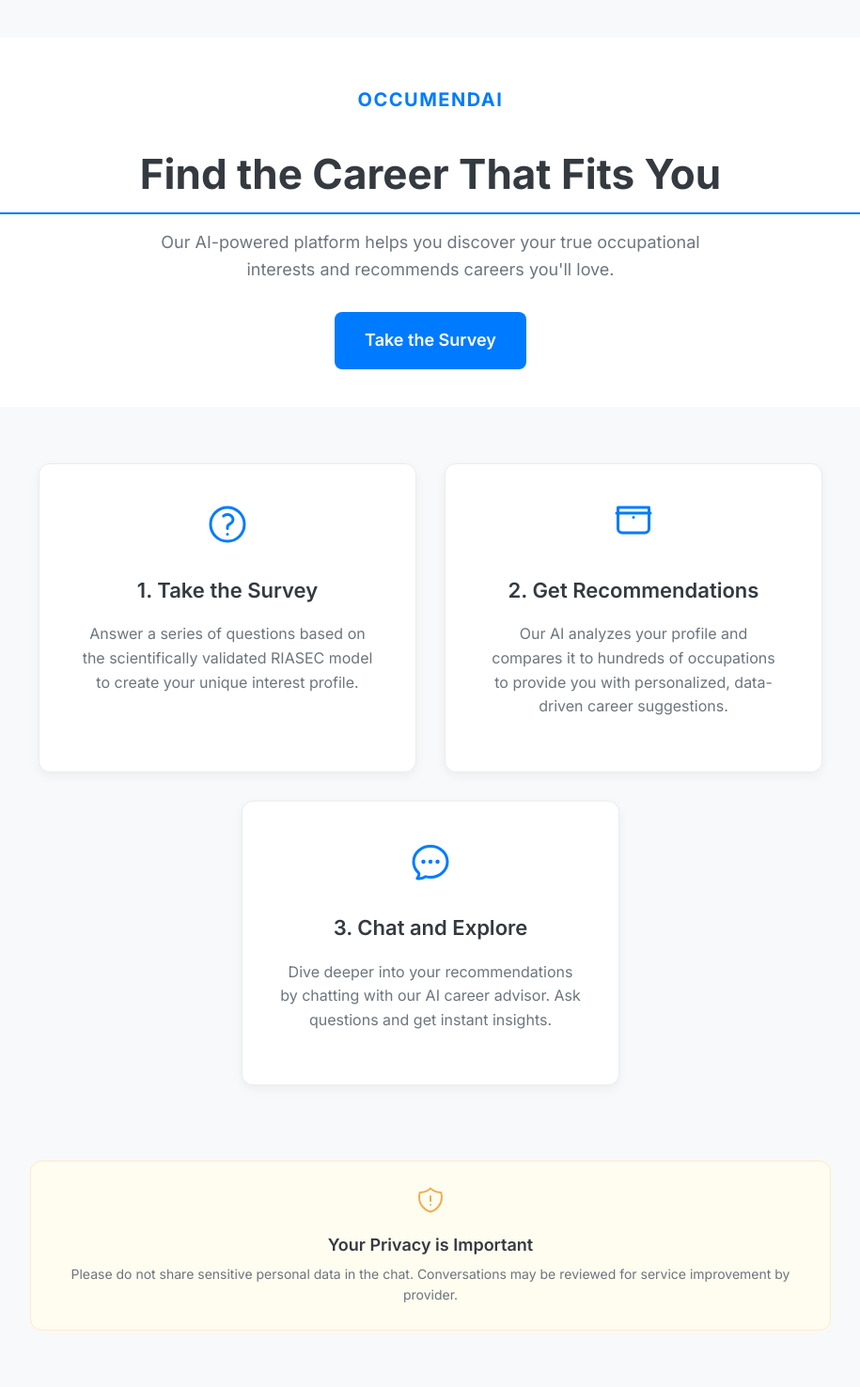
After one commit to hllzmz/occumend-ai, a Flask app: page / in a window 1280 px wide. The commit adds this page. Shown: the whole page at 94% size, without its empty margins (182-1097 px from the left). Run offline with Flask 3, Linux system fonts and the light colour scheme.

Commit message:
Update landing page layout and styles

```diff
--- a/app/static/css/style.css
+++ b/app/static/css/style.css
@@ -1,5 +1,5 @@
 body {
-    font-family: -apple-system, BlinkMacSystemFont, "Segoe UI", Roboto, "Helvetica Neue", Arial, sans-serif;
+    font-family: 'Inter', -apple-system, BlinkMacSystemFont, "Segoe UI", Roboto, "Helvetica Neue", Arial, sans-serif;
     max-width: 1200px;
     margin: 40px auto;
     padding: 0 20px;
@@ -672,3 +672,170 @@
         max-height: 45vh;
     }
 }
+
+.landing-main {
+    flex-grow: 1;
+}
+
+.hero-brand {
+    color: #007bff;
+    font-size: 20px;
+    font-weight: 700;
+    margin-bottom: 12px;
+    text-transform: uppercase;
+    letter-spacing: 1.5px;
+}
+
+.hero {
+    text-align: center;
+    padding: 30px 20px 40px 20px;
+    background-color: #ffffff;
+    border-radius: 12px;
+}
+
+.hero-title {
+    font-size: 44px;
+    font-weight: 700;
+    color: #343a40;
+    margin-bottom: 16px;
+    line-height: 1.2;
+}
+
+.hero-subtitle {
+    font-size: 18px;
+    color: #6c757d;
+    max-width: 600px;
+    margin: 0 auto 30px;
+}
+
+.cta-button {
+    display: inline-block;
+    background-color: #007bff;
+    color: white;
+    padding: 16px 32px;
+    border-radius: 8px;
+    text-decoration: none;
+    font-size: 18px;
+    font-weight: 600;
+    transition: background-color 0.3s, transform 0.3s;
+}
+
+.cta-button:hover {
+    background-color: #0056b3;
+    transform: translateY(-2px);
+}
+
+.features {
+    display: flex;
+    justify-content: center;
+    gap: 30px;
+    padding: 60px 0;
+    flex-wrap: wrap;
+}
+
+.feature-card {
+    background-color: #ffffff;
+    border-radius: 12px;
+    padding: 40px;
+    text-align: center;
+    max-width: 320px;
+    box-shadow: 0 4px 12px rgba(0,0,0,0.05);
+    transition: transform 0.3s, box-shadow 0.3s;
+    border: 1px solid #e9ecef;
+}
+
+.feature-card:hover {
+    transform: translateY(-5px);
+    box-shadow: 0 8px 20px rgba(0,0,0,0.08);
+}
+
+.feature-icon {
+    margin-bottom: 20px;
+    color: #007bff;
+}
+
+.feature-icon svg {
+    width: 48px;
+    height: 48px;
+}
+
+.feature-title {
+    font-size: 22px;
+    font-weight: 600;
+    margin-bottom: 10px;
+}
+
+.feature-description {
+    color: #6c757d;
+    font-size: 16px;
+}
+
+.privacy-warning {
+    padding: 20px 0;
+}
+
+.privacy-content {
+    max-width: 800px;
+    margin: 0 auto;
+    display: flex;
+    flex-direction: column;
+    align-items: center;
+    justify-content: center;
+    gap: 10px;
+    background-color: #fffcf0;
+    padding: 25px;
+    border-radius: 12px;
+    border: 1px solid #fdecc5;
+}
+
+.privacy-icon {
+    flex-shrink: 0;
+}
+
+.privacy-icon svg {
+    width: 32px;
+    height: 32px;
+    color: #f0ad4e;
+}
+
+.privacy-text {
+    text-align: center;
+}
+
+.privacy-title {
+    font-size: 18px;
+    font-weight: 600;
+    margin: 0 0 5px 0;
+}
+
+.privacy-description {
+    color: #6c757d;
+    font-size: 14px;
+    margin: 0;
+}
+
+
+
+/* Responsive Design */
+@media (max-width: 992px) {
+    .hero-title {
+        font-size: 40px;
+    }
+    .hero-subtitle {
+        font-size: 18px;
+    }
+}
+
+@media (max-width: 768px) {
+    .hero-title {
+        font-size: 32px;
+    }
+    .hero-subtitle {
+        font-size: 16px;
+    }
+    .features {
+        flex-direction: column;
+        align-items: center;
+        gap: 20px;
+    }
+}
--- a/app/templates/index.html
+++ b/app/templates/index.html
@@ -48,8 +48,7 @@
             <!-- Suggested questions will be inserted here by script.js -->
         </div>
         <div id="chat-form-container">
-            <p class="chat-disclaimer">Please avoid sharing sensitive personal information. Conversations may be
-                reviewed for service improvement.</p>
+            <p class="chat-disclaimer">Please avoid sharing sensitive personal information. Conversations may be reviewed for service improvement by provider.</p>
             <form id="chat-form">
                 <textarea id="chat-input" placeholder="Ask a follow-up..." rows="1"></textarea>
                 <button type="submit">Send</button>
--- /dev/null
+++ b/app/templates/landing.html
@@ -0,0 +1,75 @@
+<!DOCTYPE html>
+<html lang="en">
+
+<head>
+    <meta charset="UTF-8">
+    <meta name="viewport" content="width=device-width, initial-scale=1.0">
+    <title>Welcome to OccumendAI</title>
+    <link rel="icon" type="image/png" sizes="32x32" href="{{ url_for('static', filename='images/favicon-32x32.png') }}">
+    <link rel="icon" type="image/png" sizes="16x16" href="{{ url_for('static', filename='images/favicon-16x16.png') }}">
+    <link rel="stylesheet" href="{{ url_for('static', filename='css/style.css') }}">
+    <link rel="preconnect" href="https://fonts.googleapis.com">
+    <link rel="preconnect" href="https://fonts.gstatic.com" crossorigin>
+    <link href="https://fonts.googleapis.com/css2?family=Inter:wght@400;500;600;700&display=swap" rel="stylesheet">
+</head>
+
+<body>
+    <div class="landing-page">
+        <main class="landing-main">
+            <section class="hero">
+                <div class="hero-content">
+                    <p class="hero-brand">OccumendAI</p>
+                    <h1 class="hero-title">Find the Career That Fits You</h1>
+                    <p class="hero-subtitle">Our AI-powered platform helps you discover your true occupational interests and recommends careers you'll love.</p>
+                    <a href="/survey" class="cta-button">Take the Survey</a>
+                </div>
+            </section>
+
+            <section class="features">
+                <div class="feature-card">
+                    <div class="feature-icon">
+                        <svg xmlns="http://www.w3.org/2000/svg" fill="none" viewBox="0 0 24 24" stroke-width="1.5" stroke="currentColor">
+                          <path stroke-linecap="round" stroke-linejoin="round" d="M9.879 7.519c1.171-1.025 3.071-1.025 4.242 0 1.172 1.025 1.172 2.687 0 3.712-.203.179-.43.326-.67.442-.745.361-1.45.999-1.45 1.827v.75M21 12a9 9 0 1 1-18 0 9 9 0 0 1 18 0Zm-9 5.25h.008v.008H12v-.008Z" />
+                        </svg>
+                    </div>
+                    <h3 class="feature-title">1. Take the Survey</h3>
+                    <p class="feature-description">Answer a series of questions based on the scientifically validated RIASEC model to create your unique interest profile.</p>
+                </div>
+                <div class="feature-card">
+                    <div class="feature-icon">
+                        <svg xmlns="http://www.w3.org/2000/svg" fill="none" viewBox="0 0 24 24" stroke-width="1.5" stroke="currentColor">
+                          <path stroke-linecap="round" stroke-linejoin="round" d="M3.75 3v11.25A2.25 2.25 0 0 0 6 16.5h12A2.25 2.25 0 0 0 20.25 14.25V3.75M3.75 3h16.5M3.75 3v.008h.008V3Zm-.75 3h18M12 8.25h.008v.008H12V8.25Z" />
+                        </svg>
+                    </div>
+                    <h3 class="feature-title">2. Get Recommendations</h3>
+                    <p class="feature-description">Our AI analyzes your profile and compares it to hundreds of occupations to provide you with personalized, data-driven career suggestions.</p>
+                </div>
+                <div class="feature-card">
+                    <div class="feature-icon">
+                        <svg xmlns="http://www.w3.org/2000/svg" fill="none" viewBox="0 0 24 24" stroke-width="1.5" stroke="currentColor">
+                          <path stroke-linecap="round" stroke-linejoin="round" d="M8.625 12a.375.375 0 1 1-.75 0 .375.375 0 0 1 .75 0Zm0 0H8.25m4.125 0a.375.375 0 1 1-.75 0 .375.375 0 0 1 .75 0Zm0 0H12m4.125 0a.375.375 0 1 1-.75 0 .375.375 0 0 1 .75 0Zm0 0h-.375M21 12c0 4.556-4.03 8.25-9 8.25a9.764 9.764 0 0 1-2.555-.337A5.972 5.972 0 0 1 5.41 20.97a5.969 5.969 0 0 1-.474-.065 4.48 4.48 0 0 0 .978-2.025c.09-.457-.133-.901-.467-1.226C3.93 16.178 3 14.189 3 12c0-4.556 4.03-8.25 9-8.25s9 3.694 9 8.25Z" />
+                        </svg>
+                    </div>
+                    <h3 class="feature-title">3. Chat and Explore</h3>
+                    <p class="feature-description">Dive deeper into your recommendations by chatting with our AI career advisor. Ask questions and get instant insights.</p>
+                </div>
+            </section>
+
+            <section class="privacy-warning">
+                <div class="privacy-content">
+                    <div class="privacy-icon">
+                        <svg xmlns="http://www.w3.org/2000/svg" fill="none" viewBox="0 0 24 24" stroke-width="1.5" stroke="currentColor">
+                          <path stroke-linecap="round" stroke-linejoin="round" d="M12 9v3.75m0-10.036A11.959 11.959 0 0 1 3.598 6 11.99 11.99 0 0 0 3 9.75c0 5.592 3.824 10.29 9 11.622 5.176-1.332 9-6.03 9-11.622 0-1.31-.21-2.57-.598-3.75h-.152c-3.196 0-6.1-1.249-8.25-3.286Zm0 13.036h.008v.008H12v-.008Z" />
+                        </svg>
+                    </div>
+                    <div class="privacy-text">
+                        <h3 class="privacy-title">Your Privacy is Important</h3>
+                        <p class="privacy-description">Please do not share sensitive personal data in the chat. Conversations may be reviewed for service improvement by provider.</p>
+                    </div>
+                </div>
+            </section>
+        </main>
+
+    </div>
+</body>
+</html>
```
